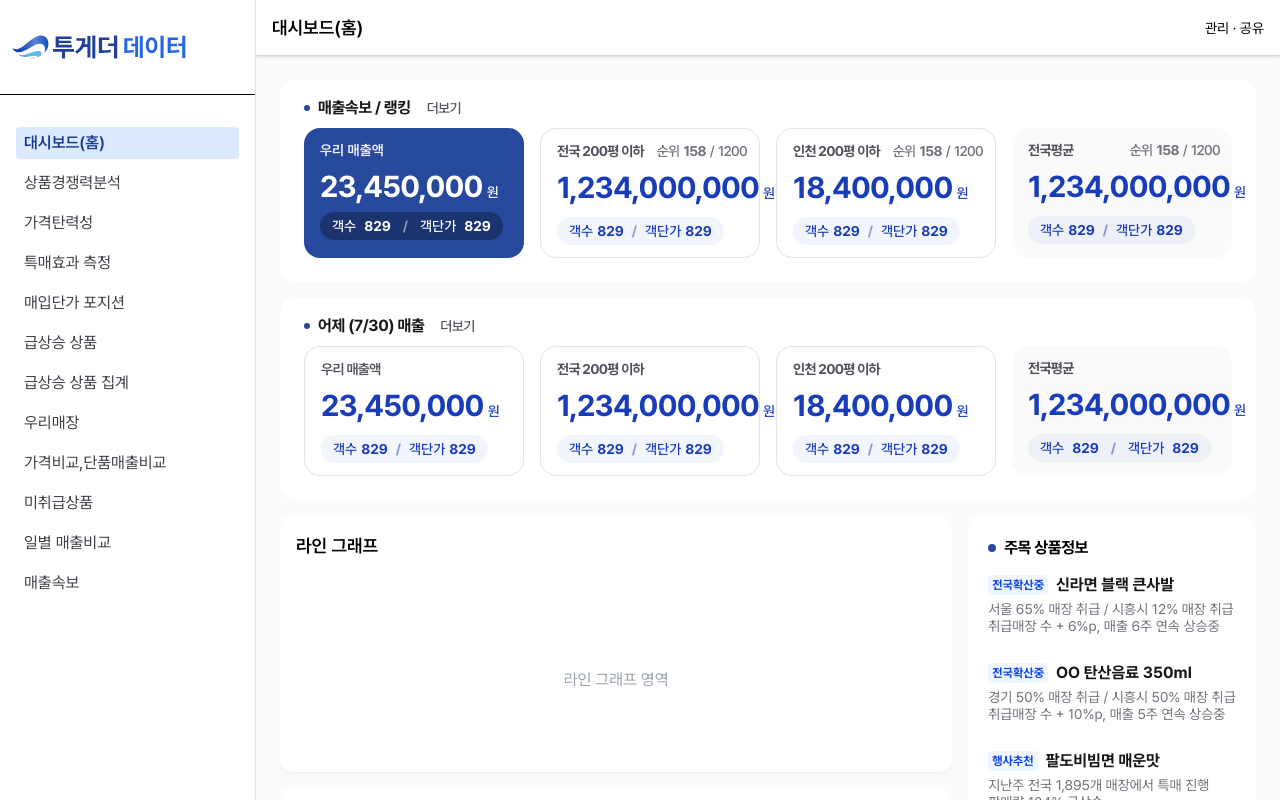
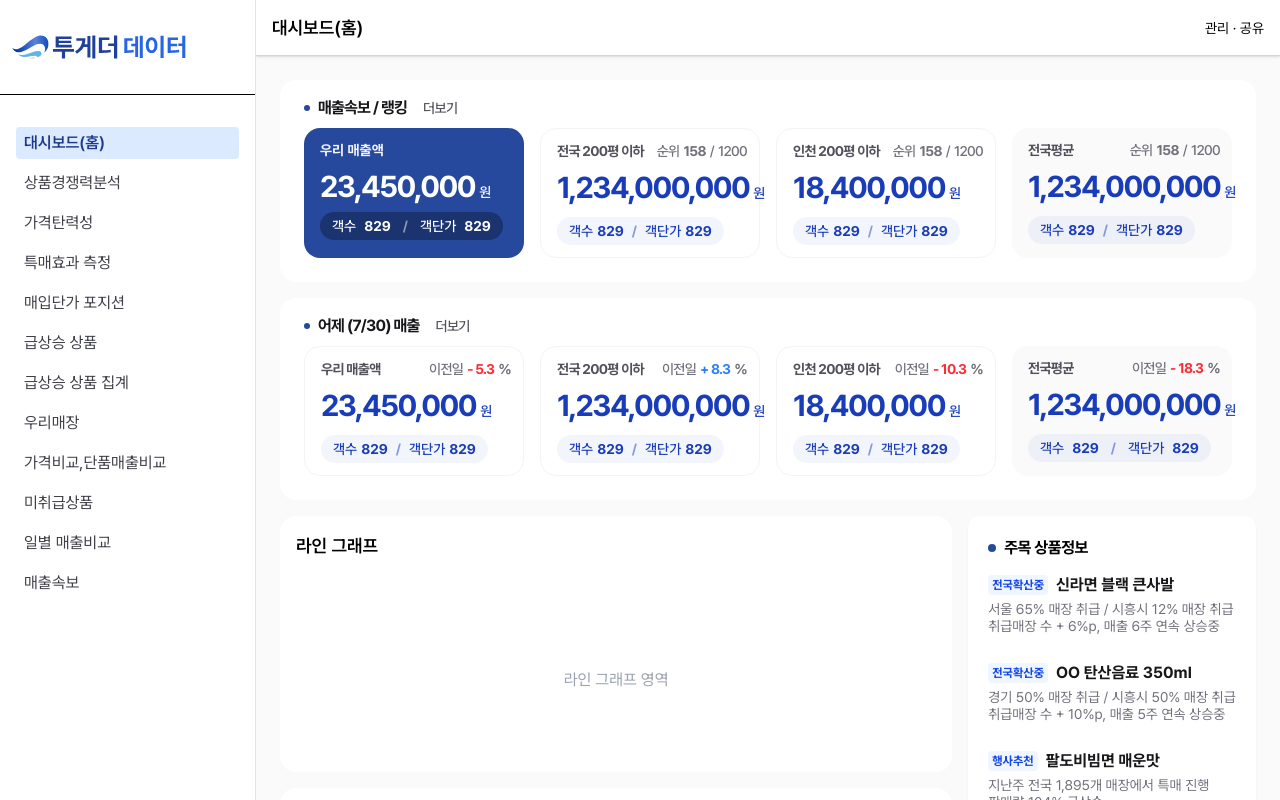
Before and after one commit to evaham/ui_component_nextjs, a Next.js app: page / in a window 1280 px wide. Built offline with nearby package versions, Linux system fonts and the light colour scheme.

Commit message:
style: 개선된 DashboardCard4 및 LineGraph 컴포넌트의 스타일 조정

```diff
--- a/components/DashboardCard4.js
+++ b/components/DashboardCard4.js
@@ -8,7 +8,7 @@ export default function DashboardCard4({ type }) {
         <div className="flex items-center -mt-2 mb-2">
           <div className="flex items-center gap-2">
             <div className="w-1.5 h-1.5 bg-[#26499d] rounded-full"></div>
-            <span className="font-bold text-zinc-900 tracking-tight">매출속보 / 랭킹</span>
+            <span className="font-bold text-zinc-900 tracking-tighter">매출속보 / 랭킹</span>
           </div>
           <button className="ml-4 text-sm text-zinc-600 font-medium cursor-pointer tracking-tighter">
             더보기
@@ -18,7 +18,7 @@ export default function DashboardCard4({ type }) {
         <div className="flex items-center -mt-2 mb-2">
           <div className="flex items-center gap-2">
             <div className="w-1.5 h-1.5 bg-[#26499d] rounded-full"></div>
-            <span className="font-bold text-zinc-900 tracking-tight">오늘 우리매장 매출은? (매출액/객수/객단가)</span>
+            <span className="font-bold text-zinc-900 tracking-tighter">오늘 우리매장 매출은? (매출액/객수/객단가)</span>
           </div>
           <button className="ml-4 text-sm text-zinc-600 font-medium cursor-pointer tracking-tighter">
             더보기
@@ -28,7 +28,7 @@ export default function DashboardCard4({ type }) {
         <div className="flex items-center -mt-2 mb-2">
           <div className="flex items-center gap-2">
             <div className="w-1.5 h-1.5 bg-[#26499d] rounded-full"></div>
-            <span className="font-bold text-zinc-900 tracking-tight">어제 (7/30) 매출</span>
+            <span className="font-bold text-zinc-900 tracking-tighter">어제 (7/30) 매출</span>
           </div>
           <button className="ml-4 text-sm text-zinc-600 font-medium cursor-pointer tracking-tighter">
             더보기
@@ -40,9 +40,9 @@ export default function DashboardCard4({ type }) {
       <div className="grid grid-cols-1 md:grid-cols-4 gap-4">
         {/* 우리매장 */}
         <div className="relative flex flex-col px-4 py-3 bg-[#26499d] rounded-2xl">
-          <div className="text-sm font-semibold text-zinc-100 mb-2">우리 매출액</div>
+          <div className="text-sm font-bold text-zinc-100 mb-2">우리 매출액</div>
           <div className="flex items-baseline gap-1 font-bold text-white">
-            <div className="text-3xl tracking-tight">23,450,000</div>
+            <div className="text-3xl tracking-tighter">23,450,000</div>
             <span className="text-sm font-medium">원</span>
           </div>
           <div className="flex gap-2 mt-2 px-3 py-1 text-sm font-bold text-white bg-black/30 rounded-full self-start">
@@ -55,10 +55,10 @@ export default function DashboardCard4({ type }) {
         </div>
 
         {/* 전국 200평 이하 */}
-        <div className="relative flex flex-col px-4 py-3 border border-zinc-200 rounded-2xl text-zinc-600">
+        <div className="relative flex flex-col px-4 py-3 border border-zinc-100 rounded-2xl text-zinc-600">
           <div className="text-sm font-bold mb-2 tracking-tighter">전국 200평 이하</div>
           <div className="flex items-baseline gap-1 mb-1 font-bold text-blue-800 ">
-            <div className="text-3xl tracking-tight">1,234,000,000</div>
+            <div className="text-3xl tracking-tighter">1,234,000,000</div>
             <span className="text-sm font-medium">원</span>
           </div>
           <div className="flex gap-1 mt-2 text-sm font-bold text-blue-800 bg-blue-800/5 px-3 py-1 rounded-full self-start">
@@ -77,10 +77,10 @@ export default function DashboardCard4({ type }) {
         </div>
 
         {/* 인천 200평 이하 */}
-        <div className="relative flex flex-col px-4 py-3 border border-zinc-200 rounded-2xl text-zinc-600">
+        <div className="relative flex flex-col px-4 py-3 border border-zinc-100 rounded-2xl text-zinc-600">
           <div className="text-sm font-bold mb-2 tracking-tighter">인천 200평 이하</div>
           <div className="flex items-baseline gap-1 mb-1 font-bold text-blue-800 ">
-            <div className="text-3xl tracking-tight">18,400,000</div>
+            <div className="text-3xl tracking-tighter">18,400,000</div>
             <span className="text-sm font-medium">원</span>
           </div>
           <div className="flex gap-1 mt-2 text-sm font-bold text-blue-800 bg-blue-800/5 px-3 py-1 rounded-full self-start">
@@ -102,7 +102,7 @@ export default function DashboardCard4({ type }) {
         <div className="relative flex flex-col px-4 py-3 bg-zinc-50 rounded-2xl text-zinc-600">
           <div className="text-sm font-bold mb-2 tracking-tighter">전국평균</div>
           <div className="flex items-baseline gap-1 mb-1 font-bold text-blue-800 ">
-            <div className="text-3xl tracking-tight">1,234,000,000</div>
+            <div className="text-3xl tracking-tighter">1,234,000,000</div>
             <span className="text-sm font-medium">원</span>
           </div>
           <div className="flex gap-1 mt-2 text-sm font-bold text-blue-800 bg-blue-800/5 px-3 py-1 rounded-full self-start">
@@ -124,9 +124,9 @@ export default function DashboardCard4({ type }) {
       <div className="grid grid-cols-1 md:grid-cols-4 gap-4">
         {/* 우리매장 */}
         <div className="relative flex flex-col px-4 py-3 bg-[#26499d] rounded-2xl">
-          <div className="text-sm font-semibold text-zinc-100 mb-2">우리 매출액</div>
+          <div className="text-sm font-bold text-zinc-100 mb-2">우리 매출액</div>
           <div className="flex items-baseline gap-1 font-bold text-white">
-            <div className="text-3xl tracking-tight">23,450,000</div>
+            <div className="text-3xl tracking-tighter">23,450,000</div>
             <span className="text-sm font-medium">원</span>
           </div>
           <div className="flex gap-2 mt-2 px-3 py-1 text-sm font-bold text-white bg-black/30 rounded-full self-start">
@@ -139,10 +139,10 @@ export default function DashboardCard4({ type }) {
         </div>
 
         {/* 전국 200평 이하 */}
-        <div className="relative flex flex-col px-4 py-3 border border-zinc-200 rounded-2xl text-zinc-600">
+        <div className="relative flex flex-col px-4 py-3 border border-zinc-100 rounded-2xl text-zinc-600">
           <div className="text-sm font-bold mb-2 tracking-tighter">전국 200평 이하</div>
           <div className="flex items-baseline gap-1 mb-1 font-bold text-blue-800 ">
-            <div className="text-3xl tracking-tight">1,234,000,000</div>
+            <div className="text-3xl tracking-tighter">1,234,000,000</div>
             <span className="text-sm font-medium">원</span>
           </div>
           <div className="flex gap-1 mt-2 text-sm font-bold text-blue-800 bg-blue-800/5 px-3 py-1 rounded-full self-start">
@@ -161,10 +161,10 @@ export default function DashboardCard4({ type }) {
         </div>
 
         {/* 인천 200평 이하 */}
-        <div className="relative flex flex-col px-4 py-3 border border-zinc-200 rounded-2xl text-zinc-600">
+        <div className="relative flex flex-col px-4 py-3 border border-zinc-100 rounded-2xl text-zinc-600">
           <div className="text-sm font-bold mb-2 tracking-tighter">인천 200평 이하</div>
           <div className="flex items-baseline gap-1 mb-1 font-bold text-blue-800 ">
-            <div className="text-3xl tracking-tight">18,400,000</div>
+            <div className="text-3xl tracking-tighter">18,400,000</div>
             <span className="text-sm font-medium">원</span>
           </div>
           <div className="flex gap-1 mt-2 text-sm font-bold text-blue-800 bg-blue-800/5 px-3 py-1 rounded-full self-start">
@@ -186,7 +186,7 @@ export default function DashboardCard4({ type }) {
         <div className="relative flex flex-col px-4 py-3 bg-zinc-50 rounded-2xl text-zinc-600">
           <div className="text-sm font-bold mb-2 tracking-tighter">전국평균</div>
           <div className="flex items-baseline gap-1 mb-1 font-bold text-blue-800 ">
-            <div className="text-3xl tracking-tight">1,234,000,000</div>
+            <div className="text-3xl tracking-tighter">1,234,000,000</div>
             <span className="text-sm font-medium">원</span>
           </div>
           <div className="flex gap-1 mt-2 text-sm font-bold text-blue-800 bg-blue-800/5 px-3 py-1 rounded-full self-start">
@@ -210,10 +210,10 @@ export default function DashboardCard4({ type }) {
       ) : type === "yesterday" ? (
       <div className="grid grid-cols-1 md:grid-cols-4 gap-4">
         {/* 우리매장 */}
-        <div className="relative flex flex-col px-4 py-3 border border-zinc-200 rounded-2xl text-zinc-600">
-          <div className="text-sm font-semibold mb-2 tracking-tighter">우리 매출액</div>
-          <div className="flex items-baseline gap-1 mb-1 font-bold text-blue-800 ">
-            <div className="text-3xl tracking-tight">23,450,000</div>
+        <div className="relative flex flex-col px-4 py-3 border border-zinc-100 rounded-2xl text-zinc-600">
+          <div className="text-sm font-bold mb-2 tracking-tighter">우리 매출액</div>
+          <div className="flex items-baseline gap-1 mb-1 font-bold text-blue-800">
+            <div className="text-3xl tracking-tighter">23,450,000</div>
             <span className="text-sm font-medium">원</span>
           </div>
           <div className="flex gap-1 mt-2 text-sm font-bold text-blue-800 bg-blue-800/5 px-3 py-1 rounded-full self-start">
@@ -223,13 +223,18 @@ export default function DashboardCard4({ type }) {
             <span className="font-medium">객단가</span>
             <span className="font-bold">829</span>
           </div>
+          <div className="absolute top-3 right-3 flex gap-1 text-sm text-zinc-500 font-medium tracking-tighter">
+            <span>이전일</span>
+            <span className="font-bold text-red-500">- 5.3</span>
+            <span className="font-bold">%</span>
+          </div>
         </div>
 
         {/* 전국 200평 이하 */}
-        <div className="relative flex flex-col px-4 py-3 border border-zinc-200 rounded-2xl text-zinc-600">
+        <div className="relative flex flex-col px-4 py-3 border border-zinc-100 rounded-2xl text-zinc-600">
           <div className="text-sm font-bold mb-2 tracking-tighter">전국 200평 이하</div>
           <div className="flex items-baseline gap-1 mb-1 font-bold text-blue-800 ">
-            <div className="text-3xl tracking-tight">1,234,000,000</div>
+            <div className="text-3xl tracking-tighter">1,234,000,000</div>
             <span className="text-sm font-medium">원</span>
           </div>
           <div className="flex gap-1 mt-2 text-sm font-bold text-blue-800 bg-blue-800/5 px-3 py-1 rounded-full self-start">
@@ -239,13 +244,18 @@ export default function DashboardCard4({ type }) {
             <span className="font-medium">객단가</span>
             <span className="font-bold">829</span>
           </div>
+          <div className="absolute top-3 right-3 flex gap-1 text-sm text-zinc-500 font-medium tracking-tighter">
+            <span>이전일</span>
+            <span className="font-bold text-blue-500">+ 8.3</span>
+            <span className="font-bold">%</span>
+          </div>
         </div>
 
         {/* 인천 200평 이하 */}
-        <div className="relative flex flex-col px-4 py-3 border border-zinc-200 rounded-2xl text-zinc-600">
+        <div className="relative flex flex-col px-4 py-3 border border-zinc-100 rounded-2xl text-zinc-600">
           <div className="text-sm font-bold mb-2 tracking-tighter">인천 200평 이하</div>
           <div className="flex items-baseline gap-1 mb-1 font-bold text-blue-800 ">
-            <div className="text-3xl tracking-tight">18,400,000</div>
+            <div className="text-3xl tracking-tighter">18,400,000</div>
             <span className="text-sm font-medium">원</span>
           </div>
           <div className="flex gap-1 mt-2 text-sm font-bold text-blue-800 bg-blue-800/5 px-3 py-1 rounded-full self-start">
@@ -255,12 +265,17 @@ export default function DashboardCard4({ type }) {
             <span className="font-medium">객단가</span>
             <span className="font-bold">829</span>
           </div>
+          <div className="absolute top-3 right-3 flex gap-1 text-sm text-zinc-500 font-medium tracking-tighter">
+            <span>이전일</span>
+            <span className="font-bold text-red-500">- 10.3</span>
+            <span className="font-bold">%</span>
+          </div>
         </div>
         {/* 전국평균 */}
         <div className="relative flex flex-col px-4 py-3 bg-zinc-50 rounded-2xl text-zinc-600">
           <div className="text-sm font-bold mb-2 tracking-tighter">전국평균</div>
           <div className="flex items-baseline gap-1 mb-1 font-bold text-blue-800 ">
-            <div className="text-3xl tracking-tight">1,234,000,000</div>
+            <div className="text-3xl tracking-tighter">1,234,000,000</div>
             <span className="text-sm font-medium">원</span>
           </div>
           <div className="flex gap-2 mt-2 text-sm font-bold text-blue-800 bg-blue-800/5 px-3 py-1 rounded-full self-start">
@@ -270,70 +285,75 @@ export default function DashboardCard4({ type }) {
             <span className="font-medium">객단가</span>
             <span className="font-bold">829</span>
           </div>
+          <div className="absolute top-3 right-3 flex gap-1 text-sm text-zinc-500 font-medium tracking-tighter">
+            <span>이전일</span>
+            <span className="font-bold text-red-500">- 18.3</span>
+            <span className="font-bold">%</span>
+          </div>
         </div>
       </div>
       ) : (
       <div className="grid grid-cols-1 md:grid-cols-4 gap-4">
         {/* 우리매장 */}
         <div className="relative flex flex-col px-4 py-3 bg-[#26499d] rounded-2xl">
-          <div className="text-sm font-semibold text-zinc-100 mb-2">우리 매출액</div>
+          <div className="text-sm font-bold text-zinc-100 mb-2">우리 매출액</div>
           <div className="flex items-baseline gap-1 font-bold text-white">
-            <div className="text-3xl tracking-tight">23,450,000</div>
+            <div className="text-3xl tracking-tighter">23,450,000</div>
             <span className="text-sm font-medium">원</span>
           </div>
           <div className="flex gap-2 mt-2 px-3 py-1 text-sm font-bold text-white bg-black/30 rounded-full self-start">
             <span className="font-medium">객수</span>
-            <span className="font-bold">829</span>
+            <span className="font-semibold">829</span>
             <span className="mx-1 text-white/50">/</span>
             <span className="font-medium">객단가</span>
-            <span className="font-bold">829</span>
+            <span className="font-semibold">829</span>
           </div>
         </div>
 
         {/* 전국 200평 이하 */}
-        <div className="relative flex flex-col px-4 py-3 border border-zinc-200 rounded-2xl text-zinc-600">
+        <div className="relative flex flex-col px-4 py-3 border border-zinc-100 rounded-2xl text-zinc-600">
           <div className="text-sm font-bold mb-2">전국 200평 이하</div>
           <div className="flex items-baseline gap-1 mb-1 font-bold text-blue-800 ">
-            <div className="text-3xl tracking-tight">1,234,000,000</div>
+            <div className="text-3xl tracking-tighter">1,234,000,000</div>
             <span className="text-sm font-medium">원</span>
           </div>
           <div className="flex gap-2 mt-2 text-sm font-bold text-[#26499d] bg-[#26499d]/10 px-3 py-1 rounded-full self-start">
             <span className="font-medium">객수</span>
-            <span className="font-bold">829</span>
+            <span className="font-semibold">829</span>
             <span className="mx-1 text-[#26499d]/50">/</span>
             <span className="font-medium">객단가</span>
-            <span className="font-bold">829</span>
+            <span className="font-semibold">829</span>
           </div>
         </div>
 
         {/* 인천 200평 이하 */}
-        <div className="relative flex flex-col px-4 py-3 border border-zinc-200 rounded-2xl text-zinc-600">
+        <div className="relative flex flex-col px-4 py-3 border border-zinc-100 rounded-2xl text-zinc-600">
           <div className="text-sm font-bold mb-2">인천 200평 이하</div>
           <div className="flex items-baseline gap-1 mb-1 font-bold text-blue-800 ">
-            <div className="text-3xl tracking-tight">18,400,000</div>
+            <div className="text-3xl tracking-tighter">18,400,000</div>
             <span className="text-sm font-medium">원</span>
           </div>
           <div className="flex gap-2 mt-2 text-sm font-bold text-[#26499d] bg-[#26499d]/10 px-3 py-1 rounded-full self-start">
             <span className="font-medium">객수</span>
-            <span className="font-bold">829</span>
+            <span className="font-semibold">829</span>
             <span className="mx-1 text-[#26499d]/50">/</span>
             <span className="font-medium">객단가</span>
-            <span className="font-bold">829</span>
+            <span className="font-semibold">829</span>
           </div>
         </div>
         {/* 전국평균 */}
         <div className="relative flex flex-col px-4 py-3 bg-zinc-50 rounded-2xl text-zinc-600">
           <div className="text-sm font-bold mb-2">전국평균</div>
           <div className="flex items-baseline gap-1 mb-1 font-bold text-blue-800 ">
-            <div className="text-3xl tracking-tight">1,234,000,000</div>
+            <div className="text-3xl tracking-tighter">1,234,000,000</div>
             <span className="text-sm font-medium">원</span>
           </div>
           <div className="flex gap-2 mt-2 text-sm font-bold text-[#26499d] bg-[#26499d]/10 px-3 py-1 rounded-full self-start">
             <span className="font-medium">객수</span>
-            <span className="font-bold">829</span>
+            <span className="font-semibold">829</span>
             <span className="mx-1 text-[#26499d]/50">/</span>
             <span className="font-medium">객단가</span>
-            <span className="font-bold">829</span>
+            <span className="font-semibold">829</span>
           </div>
         </div>
       </div>
--- a/components/LineGraph.js
+++ b/components/LineGraph.js
@@ -2,7 +2,7 @@
 
 export default function LineGraph() {
   return (
-    <div className="h-64 p-4 rounded-xl bg-white shadow-xs transition-all">
+    <div className="h-64 p-4 rounded-2xl bg-white transition-all">
       <div className="text-lg font-semibold mb-2">라인 그래프</div>
       <div className="h-full flex items-center justify-center text-gray-400">
         {/* 여기에 라인 그래프를 그리는 코드가 들어갑니다. */}
```
